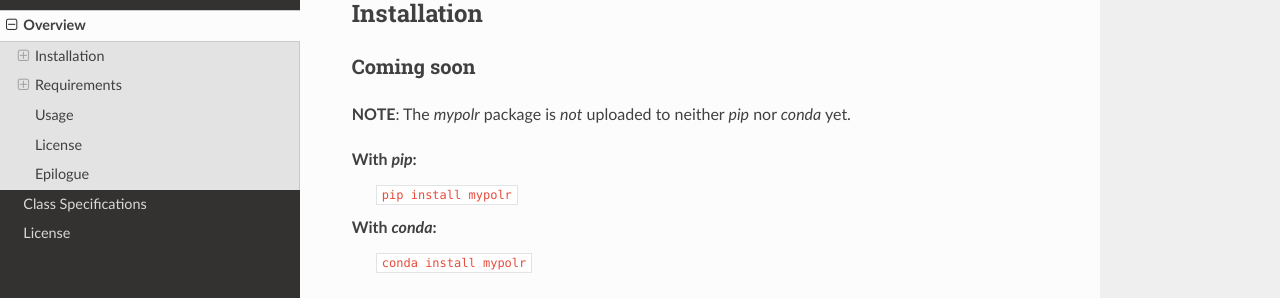
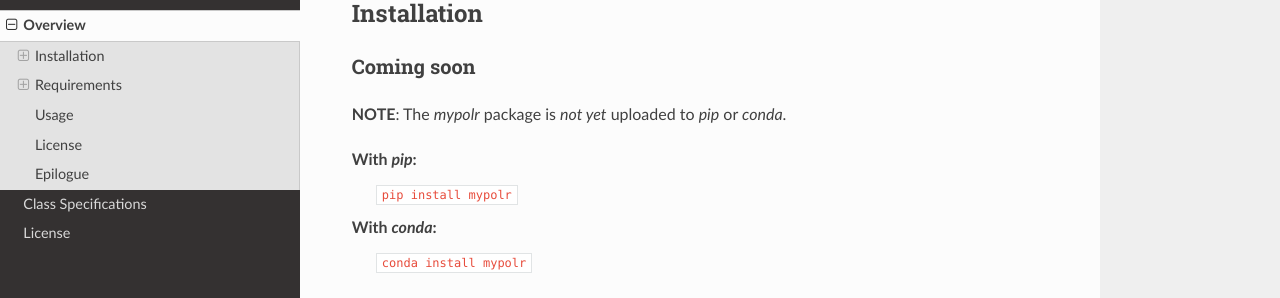
Before and after one commit to fauskanger/mypolr, a Sphinx documentation site: the page built from docs/overview.rst, in a window 1280 px wide and 900 px high, scrolled down 421 px. Shown: the part 153-451 px from the top of the window. Built offline with Sphinx 7.4.7 and the Read the Docs theme 2.0.0, drawn with Linux system fonts in a browser that asks for light colours.

Commit message:
minor doc update

```diff
--- a/README.rst
+++ b/README.rst
@@ -22,7 +22,7 @@
 Coming soon
 ------------
 
-**NOTE**: The `mypolr` package is *not* uploaded to neither `pip` nor `conda` yet.
+**NOTE**: The `mypolr` package is *not yet* uploaded to `pip` or `conda`.
 
 With `pip`:
     ``pip install mypolr``
--- a/docs/ClassSpecifications.rst
+++ b/docs/ClassSpecifications.rst
@@ -2,5 +2,8 @@
 Class Specifications
 ********************
 
+This section is generated with the Sphinx
+`autodoc <http://www.sphinx-doc.org/en/stable/ext/autodoc.html>`_ extension.
+
 .. automodule:: mypolr
    :members:
```
